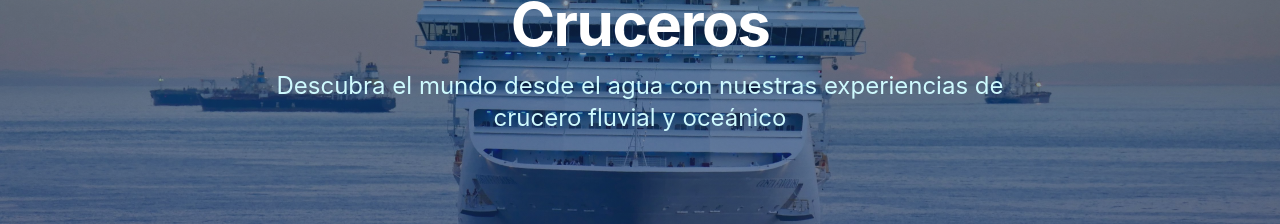
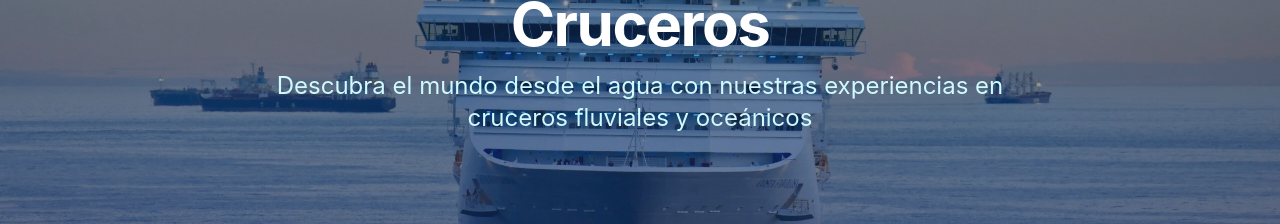
Before and after one commit to edgeautomate-creator/QVI, a React (Vite) app: page /cruceros in a window 1280 px wide. Shown: the part 287-511 px from the top of the page. Built offline with nearby package versions, Linux system fonts and the light colour scheme; no server answers.

Commit message:
Update Cruceros page subtitle

```diff
--- a/src/pages/Cruceros.tsx
+++ b/src/pages/Cruceros.tsx
@@ -25,7 +25,7 @@ export default function Cruceros() {
     },
     es: {
       heroTitle: 'Cruceros',
-      heroSubtitle: 'Descubra el mundo desde el agua con nuestras experiencias de crucero fluvial y oceánico',
+      heroSubtitle: 'Descubra el mundo desde el agua con nuestras experiencias en cruceros fluviales y oceánicos',
       featured: 'Crucero Destacado',
       availableCruises: 'Cruceros Disponibles',
       viewCruise: 'Ver Itinerario Completo',
```
